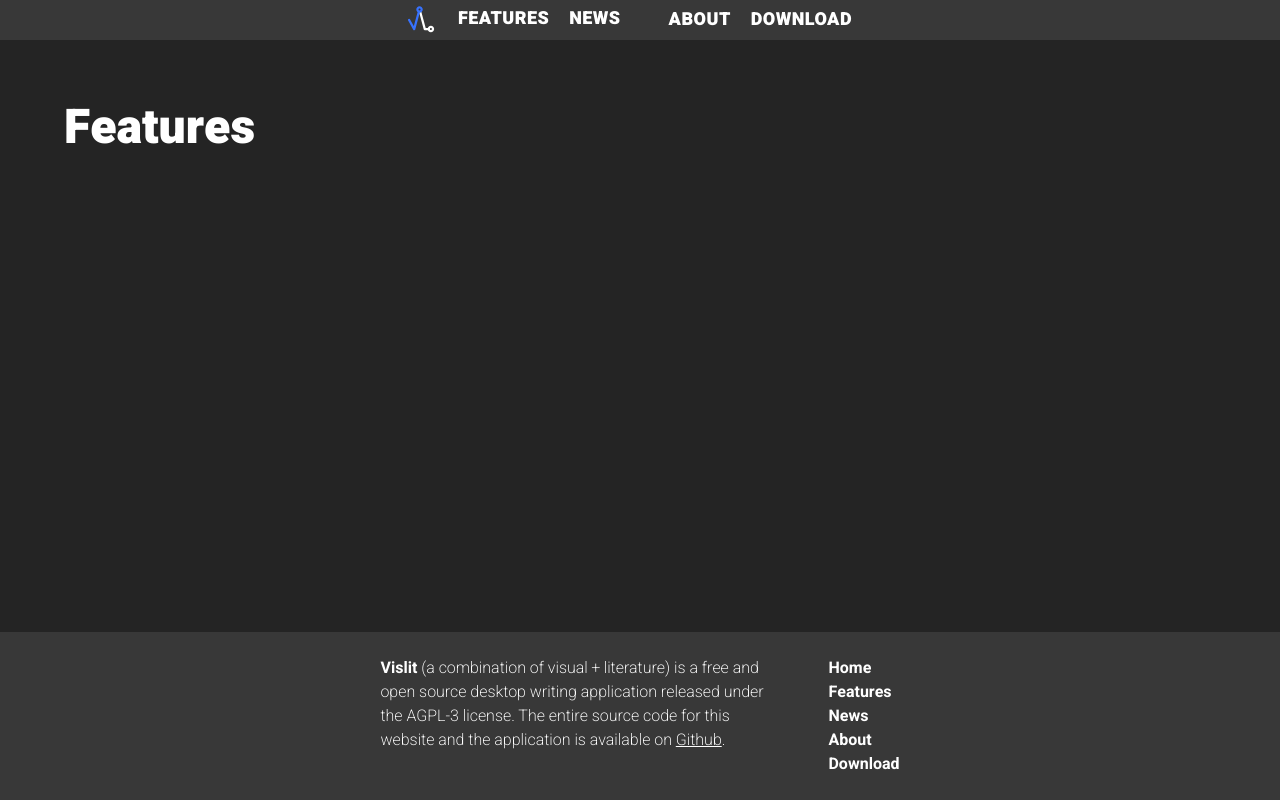
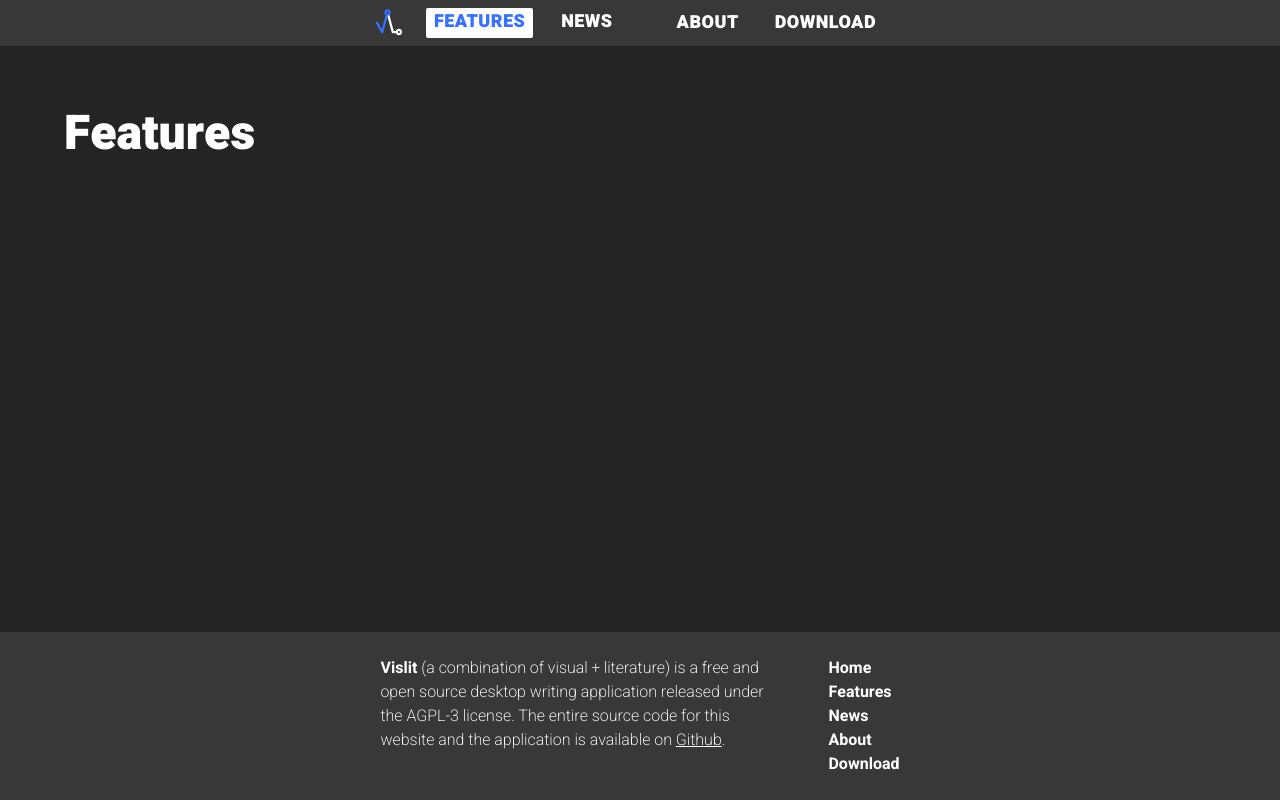
Before and after one commit to ste163/vislit-website-next, a Next.js app: page /features in a window 1280 px wide. Built offline with nearby package versions, Linux system fonts and the light colour scheme.

Commit message:
moved nav to component; added active styling

```diff
--- a/components/Layout.tsx
+++ b/components/Layout.tsx
@@ -1,37 +1,15 @@
 import Head from "next/head";
 import Link from "next/link";
-import Logo from "./Logo";
+import NavigationBar from "./NavigationBar";
 
 const Layout = ({ children }) => {
-  // will need to dynamically change between mobile and desktop navbar
-  // potentially get the initial size then dynamically change
-  // or show/hide based on media queries (so no js)
-
   return (
     <div className="h-full flex flex-col">
       <Head>
         <link rel="icon" href="/favicon.ico" />
       </Head>
-      <nav className="flex justify-center items-center text-lg bg-gray font-black tracking-wide min-h-[40px]">
-        <div className="flex mr-12">
-          <Link href="/">
-            <div className="cursor-pointer">
-              <Logo />
-            </div>
-          </Link>
 
-          <span className="mx-5">
-            <Link href="/features">FEATURES</Link>
-          </span>
-          <Link href="/news">NEWS</Link>
-        </div>
-        <div>
-          <Link href="/about">ABOUT</Link>
-          <span className="mx-5">
-            <Link href="/download">DOWNLOAD</Link>
-          </span>
-        </div>
-      </nav>
+      <NavigationBar />
 
       <main className="grow mx-16 mt-16">{children}</main>
 
--- /dev/null
+++ b/components/NavigationBar.tsx
@@ -0,0 +1,58 @@
+import React from "react";
+import Link from "next/link";
+import { useRouter } from "next/router";
+import Logo from "./Logo";
+
+const NavigationBar = () => {
+  // will need to dynamically change between mobile and desktop navbar
+  // potentially get the initial size then dynamically change
+  // or show/hide based on media queries (so no js)
+  //dev.to/brandymedia/how-to-build-a-mobile-friendly-fully-responsive-website-navigation-using-tailwind-css-3ef9
+  //www.section.io/engineering-education/creating-a-responsive-navigation-bar-using-tailwind-css-and-javascript/
+  const router = useRouter();
+
+  return (
+    <nav className="flex justify-center items-center text-lg py-2 bg-gray font-black tracking-wide min-h-[46px]">
+      <div className="flex mr-12">
+        <Link href="/">
+          <div className="cursor-pointer">
+            <Logo />
+          </div>
+        </Link>
+
+        <div
+          className={`mx-5 nav-link ${
+            router.asPath === "/features" && "active-nav-link"
+          }`}
+        >
+          <Link href="/features">FEATURES</Link>
+        </div>
+        <div
+          className={`nav-link ${
+            router.asPath === "/news" && "active-nav-link"
+          }`}
+        >
+          <Link href="/news">NEWS</Link>
+        </div>
+      </div>
+      <div className="flex">
+        <div
+          className={`nav-link ${
+            router.asPath === "/about" && "active-nav-link"
+          }`}
+        >
+          <Link href="/about">ABOUT</Link>
+        </div>
+        <div
+          className={`mx-5 nav-link ${
+            router.asPath === "/download" && "active-nav-link"
+          }`}
+        >
+          <Link href="/download">DOWNLOAD</Link>
+        </div>
+      </div>
+    </nav>
+  );
+};
+
+export default NavigationBar;
--- a/pages/index.tsx
+++ b/pages/index.tsx
@@ -52,8 +52,8 @@ const Home: React.FC<{ articles: Article[] }> = ({ articles }) => {
         <title>Vislit</title>
       </Head>
 
-      <section className="flex flex-col self-center w-4/5 lg:flex-row">
-        <div className="mr-8 w-1/2 self-center">
+      <section className="flex flex-col self-center w-11/12 lg:flex-row">
+        <div className="mr-12  w-1/2 self-center">
           <LogoTitle />
           <h2 className="mt-12 mb-6">the app for writers</h2>
           <p className="text-lg max-w-lg mb-6">
--- a/styles/globals.css
+++ b/styles/globals.css
@@ -27,3 +27,11 @@
 .article-spacing > p {
   @apply my-6;
 }
+
+.nav-link {
+  @apply px-2;
+}
+
+.active-nav-link {
+  @apply bg-white rounded-sm text-primary;
+}
```
